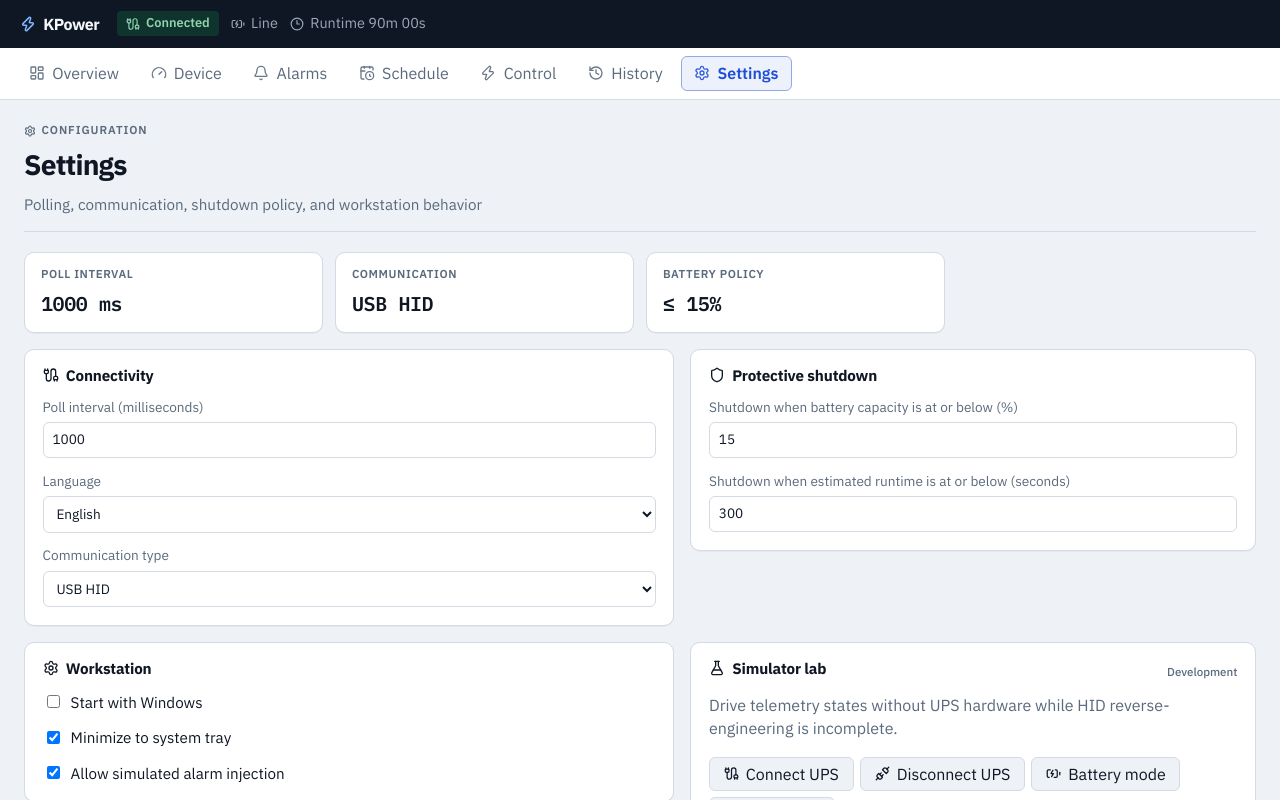
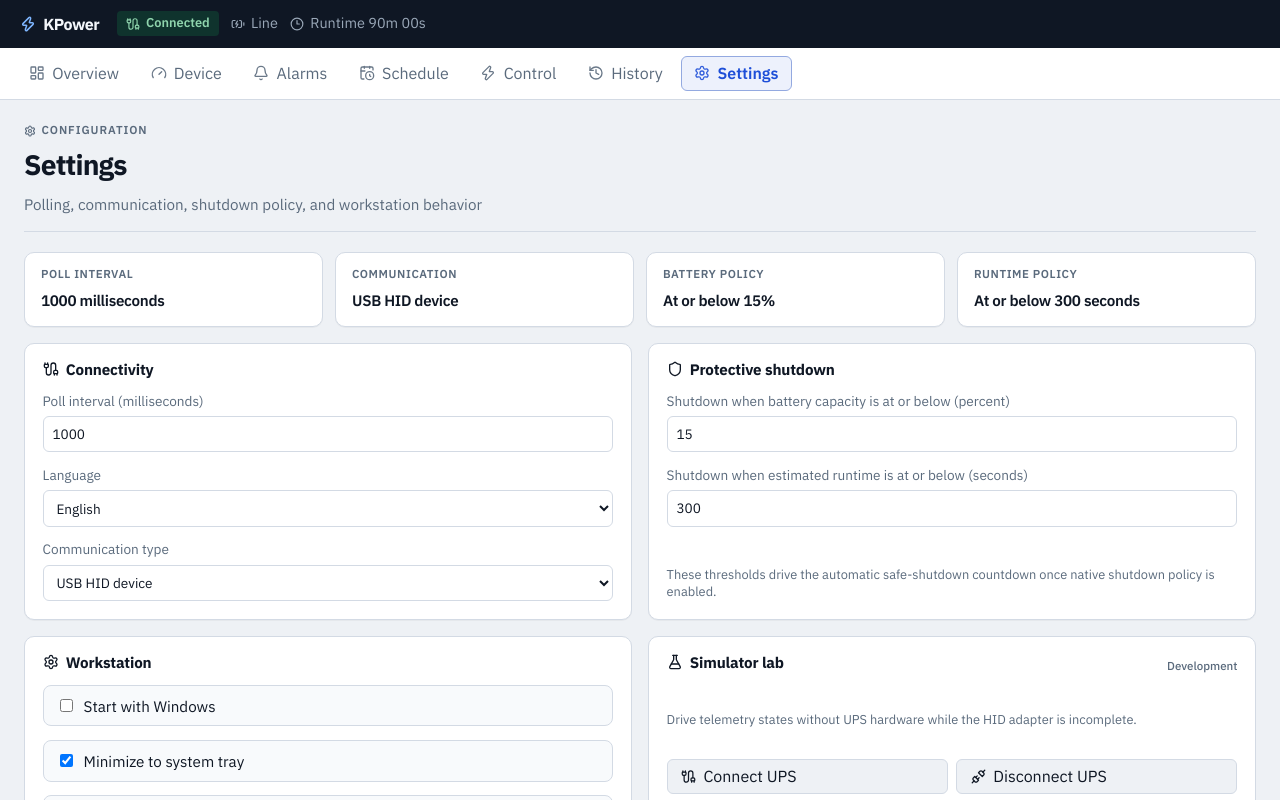
Before and after one commit to HasanR3/kpower, a React (Vite) app in the folder kpower-app/: page / in a window 1280 px wide. Both pictures are taken after a click on the button "Settings". Shown: the top 800 px of the page. Built offline with nearby package versions, Linux system fonts and the light colour scheme.

Commit message:
fix: balance Settings page grid, full-width stats, and equal card heights

```diff
--- a/kpower-app/src/pages/SettingsPage.tsx
+++ b/kpower-app/src/pages/SettingsPage.tsx
@@ -48,30 +48,40 @@ export function SettingsPage() {
         subtitle="Polling, communication, shutdown policy, and workstation behavior"
       />
 
-      <div className="stat-strip">
+      <div className="stat-strip stat-strip--four">
         <article className="stat-chip">
           <span className="stat-chip__label">Poll interval</span>
-          <strong>{settings.pollIntervalMs} ms</strong>
+          <strong className="stat-chip__text">{settings.pollIntervalMs} milliseconds</strong>
         </article>
         <article className="stat-chip">
           <span className="stat-chip__label">Communication</span>
-          <strong>{settings.commsType === "usb" ? "USB HID" : "Serial"}</strong>
+          <strong className="stat-chip__text">
+            {settings.commsType === "usb" ? "USB HID device" : "Serial port"}
+          </strong>
         </article>
         <article className="stat-chip">
           <span className="stat-chip__label">Battery policy</span>
-          <strong>≤ {settings.shutdownBatteryPercent}%</strong>
+          <strong className="stat-chip__text">
+            At or below {settings.shutdownBatteryPercent}%
+          </strong>
+        </article>
+        <article className="stat-chip">
+          <span className="stat-chip__label">Runtime policy</span>
+          <strong className="stat-chip__text">
+            At or below {settings.shutdownRuntimeSeconds} seconds
+          </strong>
         </article>
       </div>
 
-      <form onSubmit={onSave}>
-        <div className="enterprise-grid">
-          <section className="panel">
+      <form className="settings-form" onSubmit={onSave}>
+        <div className="settings-grid">
+          <section className="panel settings-card">
             <div className="panel__head">
               <h2>
                 <Cable aria-hidden size={16} strokeWidth={2} /> Connectivity
               </h2>
             </div>
-            <div className="form-stack">
+            <div className="form-stack settings-card__body">
               <label className="field">
                 <span>Poll interval (milliseconds)</span>
                 <input
@@ -99,22 +109,22 @@ export function SettingsPage() {
                   value={settings.commsType}
                   onChange={(e) => update("commsType", e.target.value as AppSettings["commsType"])}
                 >
-                  <option value="usb">USB HID</option>
-                  <option value="serial">Serial</option>
+                  <option value="usb">USB HID device</option>
+                  <option value="serial">Serial port</option>
                 </select>
               </label>
             </div>
           </section>
 
-          <section className="panel">
+          <section className="panel settings-card">
             <div className="panel__head">
               <h2>
                 <Shield aria-hidden size={16} strokeWidth={2} /> Protective shutdown
               </h2>
             </div>
-            <div className="form-stack">
+            <div className="form-stack settings-card__body">
               <label className="field">
-                <span>Shutdown when battery capacity is at or below (%)</span>
+                <span>Shutdown when battery capacity is at or below (percent)</span>
                 <input
                   type="number"
                   min={1}
@@ -133,17 +143,21 @@ export function SettingsPage() {
                   onChange={(e) => update("shutdownRuntimeSeconds", Number(e.target.value))}
                 />
               </label>
+              <p className="settings-note">
+                These thresholds drive the automatic safe-shutdown countdown once native shutdown
+                policy is enabled.
+              </p>
             </div>
           </section>
 
-          <section className="panel">
+          <section className="panel settings-card">
             <div className="panel__head">
               <h2>
                 <Settings aria-hidden size={16} strokeWidth={2} /> Workstation
               </h2>
             </div>
-            <div className="form-stack">
-              <label className="choice">
+            <div className="form-stack settings-card__body">
+              <label className="choice choice--row">
                 <input
                   type="checkbox"
                   checked={settings.startWithWindows}
@@ -151,7 +165,7 @@ export function SettingsPage() {
                 />
                 <span>Start with Windows</span>
               </label>
-              <label className="choice">
+              <label className="choice choice--row">
                 <input
                   type="checkbox"
                   checked={settings.minimizeToTray}
@@ -159,7 +173,7 @@ export function SettingsPage() {
                 />
                 <span>Minimize to system tray</span>
               </label>
-              <label className="choice">
+              <label className="choice choice--row">
                 <input
                   type="checkbox"
                   checked={settings.simulateAlarms}
@@ -170,17 +184,18 @@ export function SettingsPage() {
             </div>
           </section>
 
-          <section className="panel">
+          <section className="panel settings-card">
             <div className="panel__head">
               <h2>
                 <FlaskConical aria-hidden size={16} strokeWidth={2} /> Simulator lab
               </h2>
               <span className="panel__tag">Development</span>
             </div>
-            <p className="muted" style={{ marginTop: 0 }}>
-              Drive telemetry states without UPS hardware while HID reverse-engineering is incomplete.
+            <div className="settings-card__body">
+              <p className="settings-note">
+                Drive telemetry states without UPS hardware while the HID adapter is incomplete.
               </p>
-            <div className="row-actions">
+              <div className="sim-actions">
                 <button type="button" className="btn btn--secondary" onClick={() => simulatorSetConnected(true)}>
                   <Cable aria-hidden size={15} strokeWidth={2} />
                   Connect UPS
@@ -198,10 +213,16 @@ export function SettingsPage() {
                   Line mode
                 </button>
               </div>
+            </div>
           </section>
         </div>
 
-        <div className="settings-footer">
+        <div className="settings-footer panel">
+          <div className="settings-footer__copy">
+            <strong>Apply configuration</strong>
+            <p className="muted tiny">Changes are stored locally until the native settings store ships.</p>
+          </div>
+          <div className="row-actions">
             <button type="submit" className="btn btn--primary">
               <Save aria-hidden size={15} strokeWidth={2} />
               Save settings
@@ -211,6 +232,7 @@ export function SettingsPage() {
             </button>
             {saved ? <p className="flash">Settings saved.</p> : null}
           </div>
+        </div>
       </form>
     </section>
   );
--- a/kpower-app/src/styles/app.css
+++ b/kpower-app/src/styles/app.css
@@ -498,6 +498,10 @@ body {
   margin-bottom: 1rem;
 }
 
+.stat-strip--four {
+  grid-template-columns: repeat(4, minmax(0, 1fr));
+}
+
 .stat-chip {
   background: var(--surface);
   border: 1px solid var(--border);
@@ -611,23 +615,90 @@ body {
   color: var(--accent);
 }
 
+.settings-form {
+  display: flex;
+  flex-direction: column;
+  gap: 1rem;
+}
+
+.settings-grid {
+  display: grid;
+  grid-template-columns: 1fr 1fr;
+  gap: 1rem;
+  align-items: stretch;
+}
+
+.settings-card {
+  display: flex;
+  flex-direction: column;
+  min-height: 100%;
+  height: 100%;
+}
+
+.settings-card__body {
+  flex: 1;
+  display: flex;
+  flex-direction: column;
+  gap: 0.85rem;
+}
+
+.settings-note {
+  margin: 0;
+  margin-top: auto;
+  padding-top: 0.35rem;
+  font-size: 0.8rem;
+  color: var(--muted);
+  line-height: 1.4;
+}
+
+.choice--row {
+  min-height: 2.4rem;
+  padding: 0.55rem 0.75rem;
+  border: 1px solid var(--border);
+  border-radius: 8px;
+  background: #f8fafc;
+}
+
+.sim-actions {
+  display: grid;
+  grid-template-columns: 1fr 1fr;
+  gap: 0.55rem;
+  margin-top: auto;
+}
+
+.sim-actions .btn {
+  width: 100%;
+  justify-content: flex-start;
+}
+
 .settings-footer {
   display: flex;
   flex-wrap: wrap;
-  gap: 0.55rem;
-  align-items: center;
-  margin-top: 1rem;
-  padding-top: 1rem;
-  border-top: 1px solid var(--border);
+  gap: 1rem;
+  align-items: center;
+  justify-content: space-between;
+  margin-top: 0;
+  padding: 1rem 1.1rem;
+}
+
+.settings-footer__copy strong {
+  display: block;
+  font-size: 0.95rem;
+}
+
+.settings-footer__copy p {
+  margin: 0.2rem 0 0;
 }
 
 @media (max-width: 960px) {
   .enterprise-grid,
-  .enterprise-grid--schedule {
+  .enterprise-grid--schedule,
+  .settings-grid {
     grid-template-columns: 1fr;
   }
 
-  .stat-strip {
+  .stat-strip,
+  .stat-strip--four {
     grid-template-columns: 1fr 1fr;
   }
 
@@ -638,6 +709,22 @@ body {
   .page-hero {
     flex-direction: column;
     align-items: stretch;
+  }
+
+  .settings-footer {
+    flex-direction: column;
+    align-items: stretch;
+  }
+}
+
+@media (max-width: 560px) {
+  .sim-actions {
+    grid-template-columns: 1fr;
+  }
+
+  .stat-strip,
+  .stat-strip--four {
+    grid-template-columns: 1fr;
   }
 }
 
```
Lines whose indentation alone changed are shown as unchanged.
